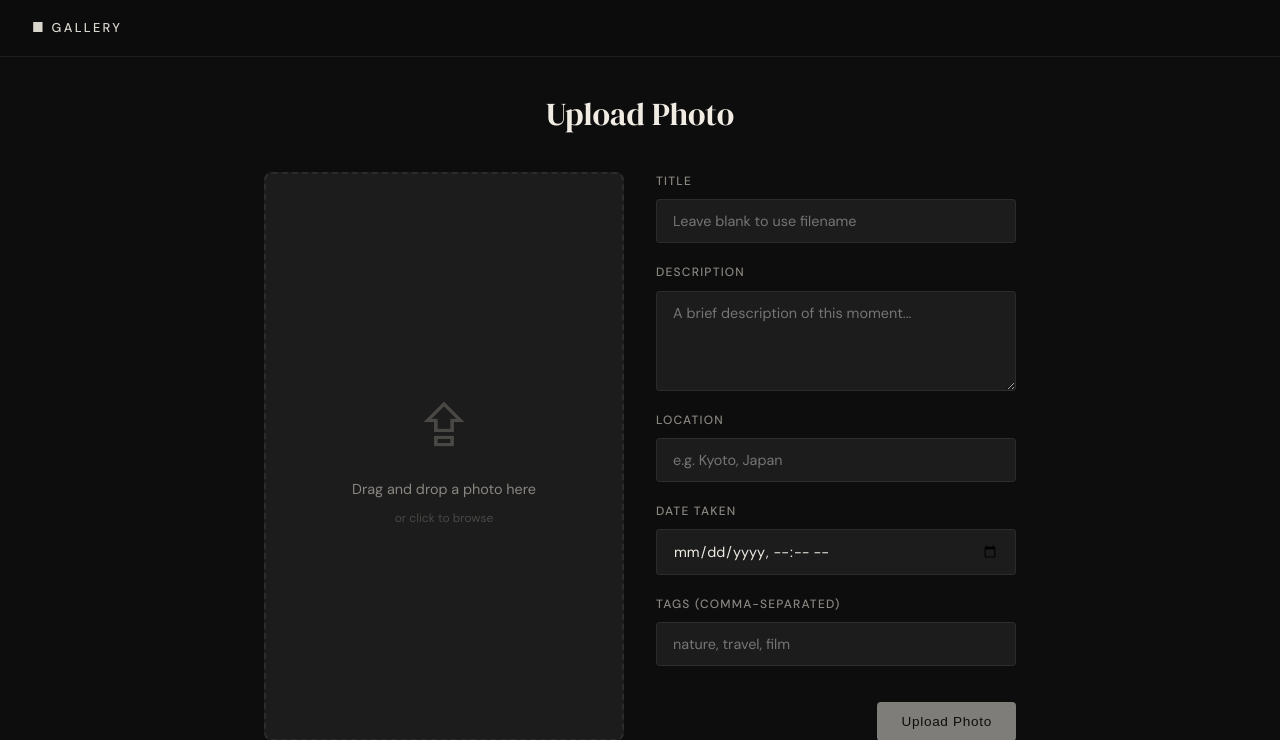
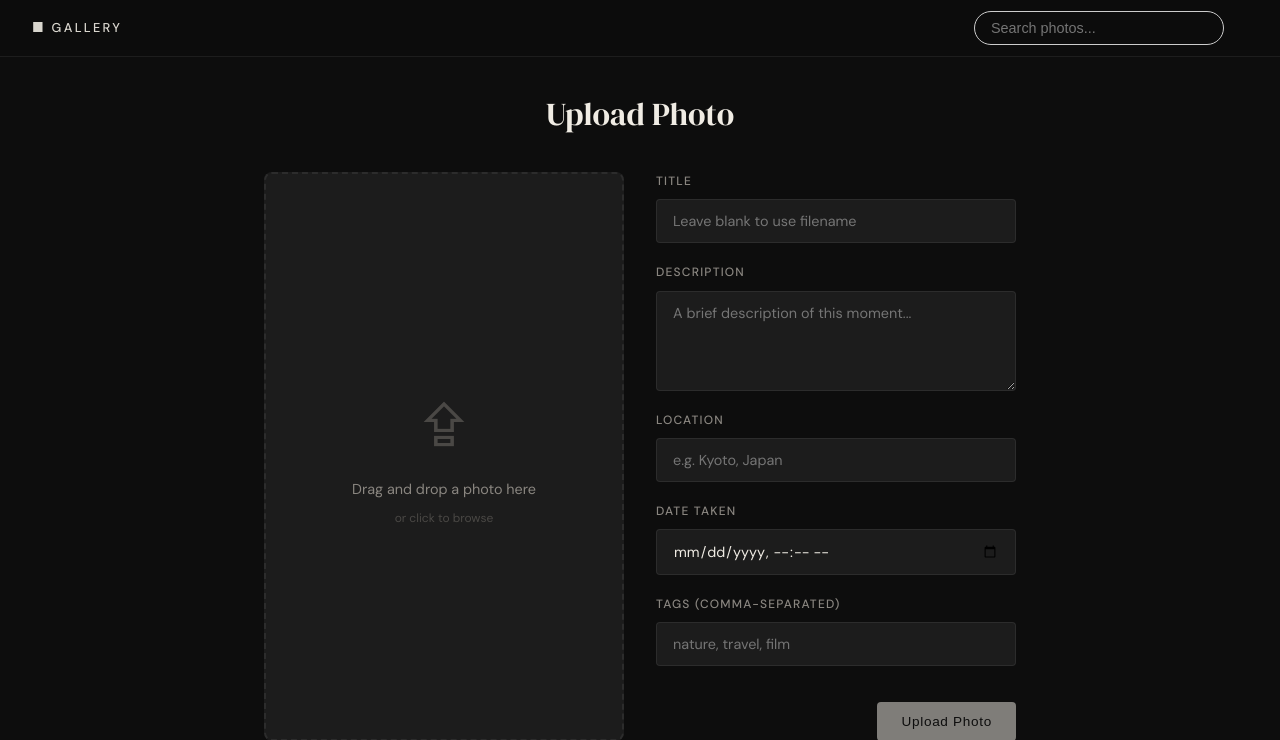
Before and after one commit to este6an13/momentos, a FastAPI app: page /upload in a window 1280 px wide. Shown: the top 740 px of the page. Run offline with FastAPI, Linux system fonts and the light colour scheme; some libraries are stand-ins or nearby versions.

Commit message:
add search capability

```diff
--- a/app/main.py
+++ b/app/main.py
@@ -1,5 +1,6 @@
 import os
 import re
+from typing import Optional
 from pathlib import Path
 from datetime import datetime
 
@@ -12,6 +13,7 @@ import json
 import uuid
 from PIL import Image, ExifTags
 from sqlalchemy.orm import Session
+from sqlalchemy import or_
 from dotenv import load_dotenv
 from google.cloud import storage
 
@@ -128,10 +130,24 @@ async def index(request: Request):
 
 
 @app.get("/photos", response_class=HTMLResponse)
-async def get_photos(request: Request, db: Session = Depends(get_db)):
+async def get_photos(request: Request, q: Optional[str] = None, db: Session = Depends(get_db)):
     """HTMX endpoint for photo grid — always syncs folder first"""
     scan_photos_folder(db)
-    photos = db.query(Photo).order_by(Photo.uploaded_at.desc()).all()
+
+    query = db.query(Photo)
+    if q:
+        search_term = f"%{q}%"
+        query = query.filter(
+            or_(
+                Photo.filename.ilike(search_term),
+                Photo.title.ilike(search_term),
+                Photo.description.ilike(search_term),
+                Photo.location.ilike(search_term),
+                Photo.tags.ilike(search_term)
+            )
+        )
+
+    photos = query.order_by(Photo.uploaded_at.desc()).all()
     return templates.TemplateResponse("photo_grid.html", {
         "request": request,
         "photos": photos
--- a/templates/base.html
+++ b/templates/base.html
@@ -20,6 +20,9 @@
         <div class="header-inner">
             <a href="/" class="site-logo">&#9632; gallery</a>
             <nav class="site-nav">
+                <input type="search" class="search-input" name="q" placeholder="Search photos..."
+                    style="padding: 0.5rem 1rem; border-radius: 20px; border: 1px solid #ccc; background: transparent; color: inherit; font-size: 0.9rem; width: 250px; margin-right: 1.5rem;"
+                    hx-get="/photos" hx-target="#photo-grid" hx-trigger="input changed delay:400ms, search">
                 <span class="nav-count" id="photo-count"></span>
             </nav>
         </div>
```
